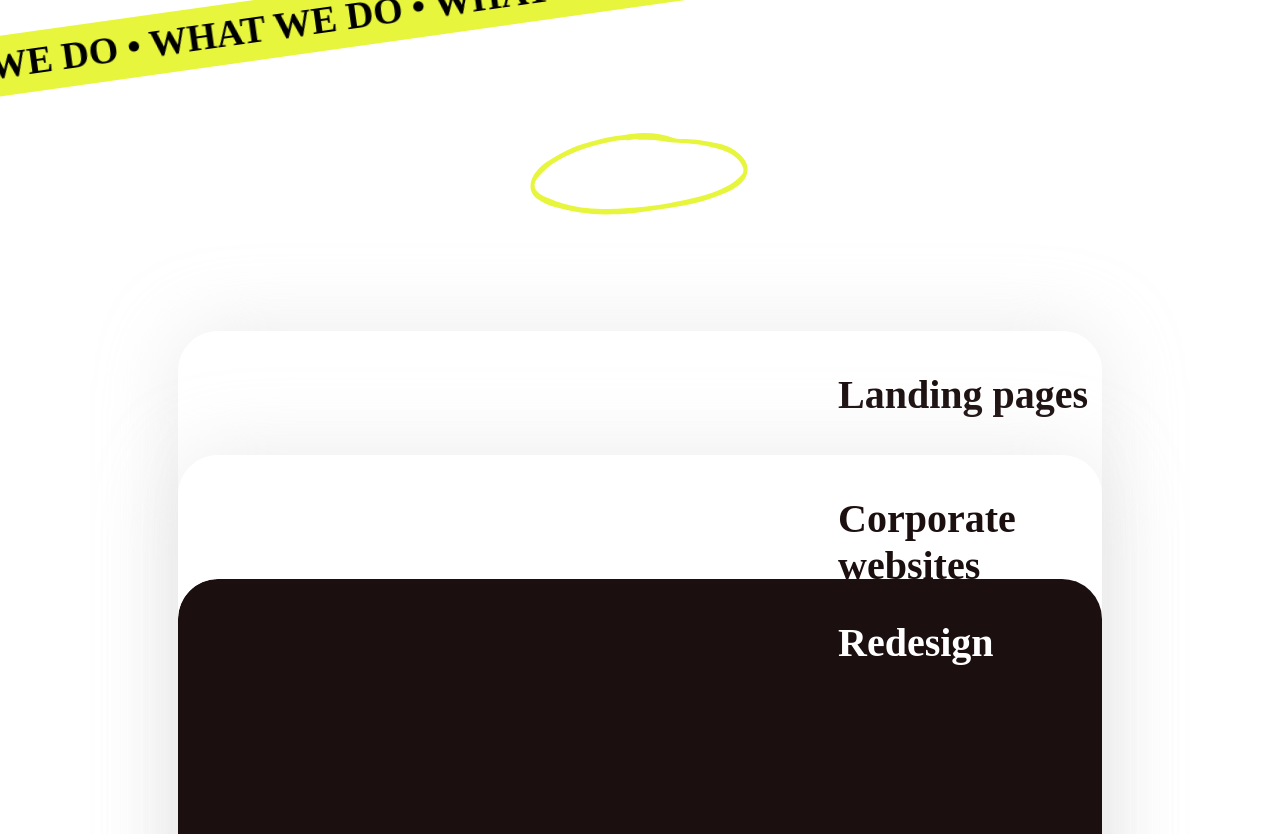
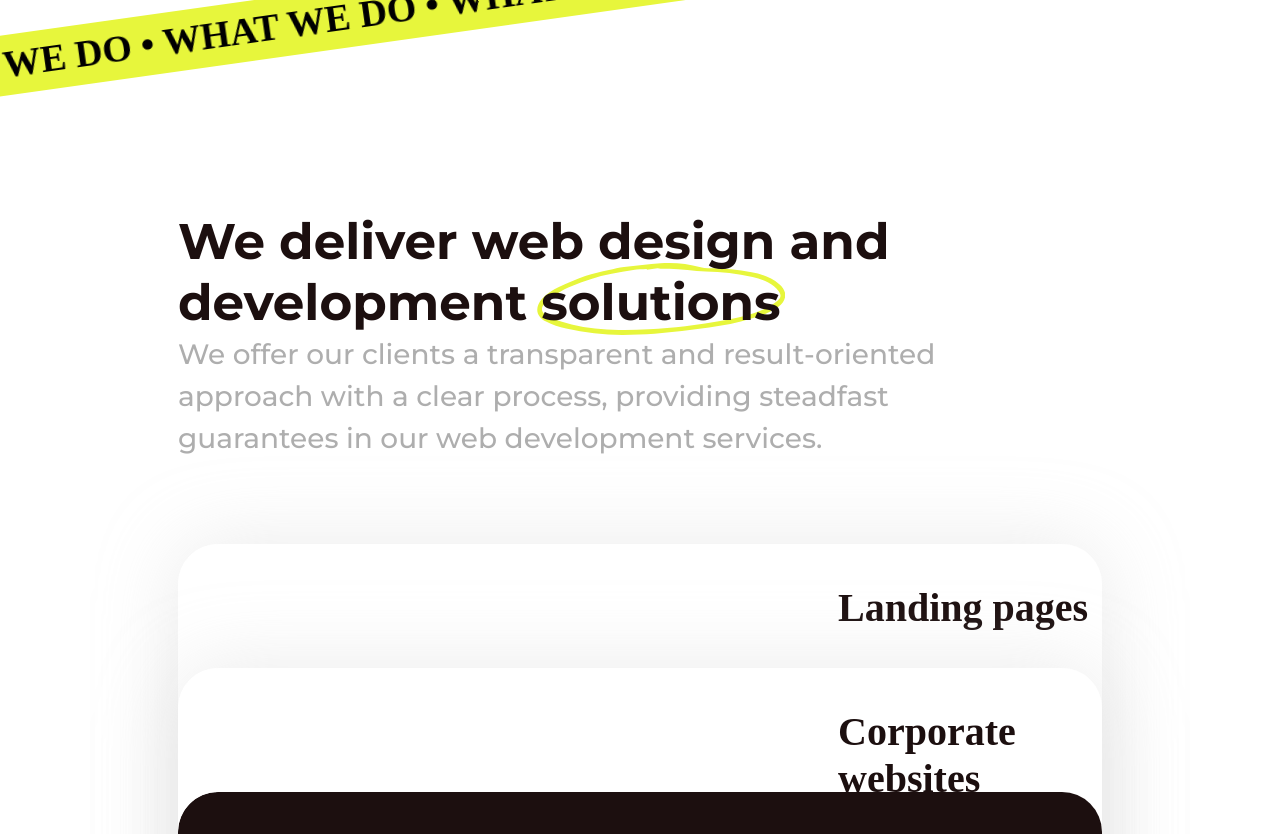
Before and after one commit to GKastet/itartstudio, a React (Vite) app: page / in a window 1280 px wide. Shown: the part 2440-3274 px from the top of the page. Built offline with nearby package versions, Linux system fonts and the light colour scheme; a web font is replaced by a local one.

Commit message:
fixed ServicesSection add helpers traslatedFunc

```diff
--- a/src/components/Hero/Hero.jsx
+++ b/src/components/Hero/Hero.jsx
@@ -1,7 +1,7 @@
 import { StyledHero } from "./Hero.styled";
 import SectionDescription from "../Typography/SectionDescription/SectionDescription";
 import HeroBtn from "./HeroBtn/HeroBtn";
-import Spline from "@splinetool/react-spline";
+// import Spline from "@splinetool/react-spline";
 
 const Hero = () => {
   return (
@@ -10,18 +10,21 @@ const Hero = () => {
         <div>
           <h1>
             Best
-            <span>
-            </span>
+            <span></span>
             <span></span>
             digital results
           </h1>
-          <HeroBtn/>
+          <HeroBtn />
           <SectionDescription>
-          We specialize in bespoke web design and innovative development, <span>bringing your brand to life</span> with visually stunning interfaces and seamless functionalities. <span>Collaborate with us </span>for a distinctive digital experience.
+            We specialize in bespoke web design and innovative development,{" "}
+            <span>bringing your brand to life</span> with visually stunning
+            interfaces and seamless functionalities.{" "}
+            <span>Collaborate with us </span>for a distinctive digital
+            experience.
           </SectionDescription>
         </div>
         <div>
-          <Spline scene="https://prod.spline.design/ZmWrmIqc2GrpK0kr/scene.splinecode" />
+          {/* <Spline scene="https://prod.spline.design/ZmWrmIqc2GrpK0kr/scene.splinecode" /> */}
         </div>
       </div>
     </StyledHero>
--- a/src/components/Services/Services.jsx
+++ b/src/components/Services/Services.jsx
@@ -1,34 +1,27 @@
 import { Container, StyledServicesDescription } from "./Services.styled";
 import icons from "../../assets/icons.svg";
 import ServicesWrapperCards from "./ServicesWrapperCards/ServicesWrapperCards";
-import PropTypes from "prop-types";
 import getSectionContent from "../../helpers/getSectionContent";
+import { useLang } from "../../langContext";
 
-function Services({ lang, sectionName }) {
-  const sectionContent = getSectionContent(lang, sectionName);
-  console.log("sectionContent: ", sectionContent);
+function Services() {
+  const { lang } = useLang();
+  const { title, description, cards } = getSectionContent(lang, "services");
 
   return (
-    <section id={sectionName}>
+    <section id="services">
       <Container>
         <h2>
-          {sectionContent.title}
-          <svg width="219px" height="82.3px">
+          {title}
+          <svg width="248px" height="72px">
             <use href={icons + "#outline_text"}></use>
           </svg>
         </h2>
-        <StyledServicesDescription>
-          {sectionContent.description}
-        </StyledServicesDescription>
-        <ServicesWrapperCards />
+        <StyledServicesDescription>{description}</StyledServicesDescription>
+        <ServicesWrapperCards cards={cards} />
       </Container>
     </section>
   );
 }
 
 export default Services;
-
-Services.propTypes = {
-  lang: PropTypes.string,
-  sectionName: PropTypes.string,
-};
--- a/src/components/Services/Services.styled.js
+++ b/src/components/Services/Services.styled.js
@@ -11,17 +11,14 @@ export const Container = styled.div`
   display: flex;
   flex-direction: row;
   flex-wrap: wrap;
+  column-gap: 20px;
 
   h2 {
     position: relative;
-
     width: 100%;
     max-width: 772px;
-    margin: 0 20px 120px 0;
-
-    font-family: "700-proxima-nova";
-    font-size: 56px;
-    font-style: normal;
+    font-family: "700-Montserrat";
+    font-size: 50px;
     font-weight: 700;
     line-height: normal;
     z-index: 0;
@@ -29,8 +26,8 @@ export const Container = styled.div`
 
   h2 svg {
     position: absolute;
-    right: 202px;
-    bottom: -4px;
+    right: 165px;
+    bottom: -2px;
     z-index: -1;
   }
 `;
@@ -38,8 +35,7 @@ export const Container = styled.div`
 export const StyledServicesDescription = styled(StyledSectionDescription)`
   width: 100%;
   max-width: 772px;
-  font-family: "500-proxima-nova";
-  font-weight: 500;
+  font-size: 28px;
 
   .accent-text {
     color: #1c0f0f;
--- a/src/components/Services/ServicesWrapperCards/StyledServicesWrapperCards.styled.js
+++ b/src/components/Services/ServicesWrapperCards/StyledServicesWrapperCards.styled.js
@@ -6,6 +6,7 @@ export const StyledServicesWrapperCards = styled.div`
   max-width: 1564px;
   height: 850px;
   border-radius: 40px;
+  margin-top: 85px;
   /* outline: 1px solid blue; */
   z-index: 0;
 `;
--- a/src/data/textsSections/servicesTexts.js
+++ b/src/data/textsSections/servicesTexts.js
@@ -1,93 +1,126 @@
 export const servicesTexts = {
   title: {
-    eng: "We deliver web design and development solutions",
+    en: "We deliver web design and development solutions",
     sk: "",
     pl: "",
     ua: "Ми надаємо рішення для веб-дизайну та розробки",
   },
   description: {
-    eng: "We offer our clients a transparent and result-oriented approach with a clear process, providing steadfast guarantees in our web development services.",
+    en: "We offer our clients a transparent and result-oriented approach with a clear process, providing steadfast guarantees in our web development services.",
     sk: "",
     pl: "",
     ua: "Ми пропонуємо нашим клієнтам прозорий і орієнтований на результат підхід із чітким процесом, надаючи непохитні гарантії наших послуг веб-розробки.",
   },
   cards: [
     {
+      card_name: "landing",
+      card_title: {
+        en: "Landing pages",
+        sk: "",
+        pl: "",
+        ua: "Лендінг сторінки",
+      },
+      card_description: {
+        en: "It is necessary to stimulate your sales, attract new potential customers, or perhaps increase interest in a particular product, service, or even your company? No problem! There is an ideal solution for this—a one-page site (landing page), developed quickly and with minimal costs. Landing pages differ from full websites with a specific, action-focused design.",
+        sk: "",
+        pl: "",
+        ua: "Необхідно стимулювати ваші продажі, залучати нових потенційних клієнтів чи, можливо, підвищувати інтерес до певного продукту, послуги чи навіть вашої компанії? Без проблем! Для цього є ідеальне рішення — односторінковий сайт (landing page), розроблений швидко та з мінімальними витратами. Цільові сторінки відрізняються від повноцінних веб-сайтів спеціальним дизайном, орієнтованим на дії.",
+      },
+      main_actions_list: {
+        en: ["web design", "web development", "seo", "copywriting"],
+        sk: [],
+        pl: [],
+        ua: ["web дизайн", "web розробка", "seo", "копірайтинг"],
+      },
+      advantages_list_title: {
+        en: "Advantages",
+        sk: "",
+        pl: "",
+        ua: "Переваги",
+      },
+      advantages_list: {
+        en: ["Cost-effective", "Optimised conversion", "Quick deployment"],
+        sk: "",
+        pl: "",
+        ua: [
+          "Економічно ефективно",
+          "Оптимізоване перетворення",
+          "Швидкість виконання",
+        ],
+      },
+    },
+    {
+      card_name: "corporate",
+      card_title: {
+        en: "Corporate websites",
+        sk: "",
+        pl: "",
+        ua: "Корпоративні веб-сайти",
+      },
+      card_description: {
+        en: "Corporate website design is the ideal solution to elevate your brand's online presence, reinforce credibility, and provide comprehensive information in one strategic space. Meticulously crafted for professionalism and branded excellence, it serves as a centralized hub for detailed company insights. Experience the power of a website that reflects your brand's unique identity.",
+        sk: "",
+        pl: "",
+        ua: "Дизайн корпоративного веб-сайту є ідеальним рішенням для підвищення присутності вашого бренду в Інтернеті, зміцнення довіри та надання вичерпної інформації в одному стратегічному просторі. Ретельно розроблений для професіоналізму та фірмової досконалості, він служить централізованим центром для детальної інформації про компанію. Відчуйте силу веб-сайту, який відображає унікальну ідентичність вашого бренду.",
+      },
+      main_actions_list: {
+        en: ["web design", "web development", "branding", "copywriting"],
+        sk: [],
+        pl: [],
+        ua: ["web дизайн", "web розробка", "брендінг", "копірайтинг"],
+      },
+      advantages_list_title: {
+        en: "Advantages",
+        sk: "",
+        pl: "",
+        ua: "Переваги",
+      },
+      advantages_list: {
+        en: ["Professional image", "Brand consistency", "Enhanced credibility"],
+        sk: "",
+        pl: "",
+        ua: ["Професійний імідж", "Послідовність бренду", "Підвищена довіра"],
+      },
+    },
+    {
       card_name: "redesign",
       card_title: {
-        eng: "Redesign websites",
+        en: "Redesign websites",
         sk: "",
         pl: "",
         ua: "Редизайн веб-сайтів",
       },
       card_description: {
-        eng: "Change is inevitable in every business’ life. A website redesign becomes essential if your website lags behind company's expansion, remains outdated. A website redesign will improve the visual appearance of the web pages and the interaction with them. It will optimize site speed, search engine performance, and implement adaptive design.",
+        en: "Change is inevitable in every business’ life. A website redesign becomes essential if your website lags behind company's expansion, remains outdated. A website redesign will improve the visual appearance of the web pages and the interaction with them. It will optimize site speed, search engine performance, and implement adaptive design.",
         sk: "",
         pl: "",
         ua: "Зміни неминучі в житті кожного підприємства. Редизайн сайту стає необхідним, якщо ваш сайт відстає від розширення компанії, залишається застарілим. Редизайн веб-сайту покращить візуальний вигляд веб-сторінок і взаємодію з ними. Він оптимізує швидкість сайту, роботу пошукової системи та впровадить адаптивний дизайн.",
       },
-      main_actions_list: [
-        {
-          action: { eng: "web design", sk: "", pl: "", ua: "web дизайн" },
-        },
-        {
-          action: {
-            eng: "web development",
-            sk: "",
-            pl: "",
-            ua: "web розробка",
-          },
-        },
-        {
-          action: { eng: "adaptation", sk: "", pl: "", ua: "адаптація" },
-        },
-      ],
+      main_actions_list: {
+        en: ["web design", "web development", "adaptation"],
+        sk: [],
+        pl: [],
+        ua: ["web дизайн", "web розробка", "адаптивність"],
+      },
       advantages_list_title: {
-        eng: "Advantages",
+        en: "Advantages",
         sk: "",
         pl: "",
         ua: "Переваги",
       },
-      advantages_list: [
-        {
-          advantage: {
-            eng: "Revitalized appeal",
-            sk: "",
-            pl: "",
-            ua: "Оживлена привабливість",
-          },
-        },
-        {
-          advantage: {
-            eng: "Improved functionality",
-            sk: "",
-            pl: "",
-            ua: "Покращена функціональність",
-          },
-        },
-        {
-          advantage: {
-            eng: "Responsive design",
-            sk: "",
-            pl: "",
-            ua: "Респонсивний дизайн",
-          },
-        },
-      ],
-    },
-    {
-      card_name: "landing",
-      title_card: {
-        eng: "Landing pages",
+      advantages_list: {
+        en: [
+          "Revitalized appeal",
+          "Improved functionality",
+          "Responsive design",
+        ],
         sk: "",
         pl: "",
-        ua: "Лендінг сторінки",
-      },
-      description_card: {
-        eng: "It is necessary to stimulate your sales, attract new potential customers, or perhaps increase interest in a particular product, service, or even your company? No problem! There is an ideal solution for this—a one-page site (landing page), developed quickly and with minimal costs. Landing pages differ from full websites with a specific, action-focused design.",
-        sk: "",
-        pl: "",
-        ua: "Необхідно стимулювати ваші продажі, залучати нових потенційних клієнтів чи, можливо, підвищувати інтерес до певного продукту, послуги чи навіть вашої компанії? Без проблем! Для цього є ідеальне рішення — односторінковий сайт (landing page), розроблений швидко та з мінімальними витратами. Цільові сторінки відрізняються від повноцінних веб-сайтів спеціальним дизайном, орієнтованим на дії.",
+        ua: [
+          "Оживлена привабливість",
+          "Покращена функціональність",
+          "Респонсивний дизайн",
+        ],
       },
     },
   ],
--- a/src/index.css
+++ b/src/index.css
@@ -1,8 +1,6 @@
 @import '../node_modules/modern-normalize/modern-normalize.css';
 @import '../src/stylesheet/vars.css';
 @import '../src/stylesheet/fonts.css';
-@import url('https://fonts.googleapis.com/css2?family=Montserrat:wght@400;500;700&display=swap');
-
 
 :root {
   /* font-family: '400-proxima-nova', system-ui, Avenir, Helvetica, Arial, sans-serif; */
--- a/src/pages/1.Home/Home.jsx
+++ b/src/pages/1.Home/Home.jsx
@@ -2,17 +2,16 @@
 import Hero from "../../components/Hero";
 import FeaturesList from "../../components/Features/FeaturesList/FeaturesList";
 import Services from "../../components/Services";
-import PropTypes from "prop-types";
 
 // import web from "../../images/web.png";
 // import { Container, Image, Paragraph, Time, Title } from "./HomeStyled";
 
-const Home = ({ lang }) => {
+const Home = () => {
   return (
     <>
       <Hero />
       <FeaturesList />
-      <Services lang={lang} sectionName="services" />
+      <Services />
     </>
   );
   // const [timeRemaining, setTimeRemaining] = useState({
@@ -67,7 +66,3 @@ const Home = ({ lang }) => {
 };
 
 export default Home;
-
-Home.propTypes = {
-  lang: PropTypes.string,
-};
```
Also changed, not shown: src/components/Services/ServicesCards/Card.jsx (+1 -21 lines), src/components/Services/ServicesWrapperCards/ServicesWrapperCards.jsx (+8 -4 lines), src/assets/icons.svg.
